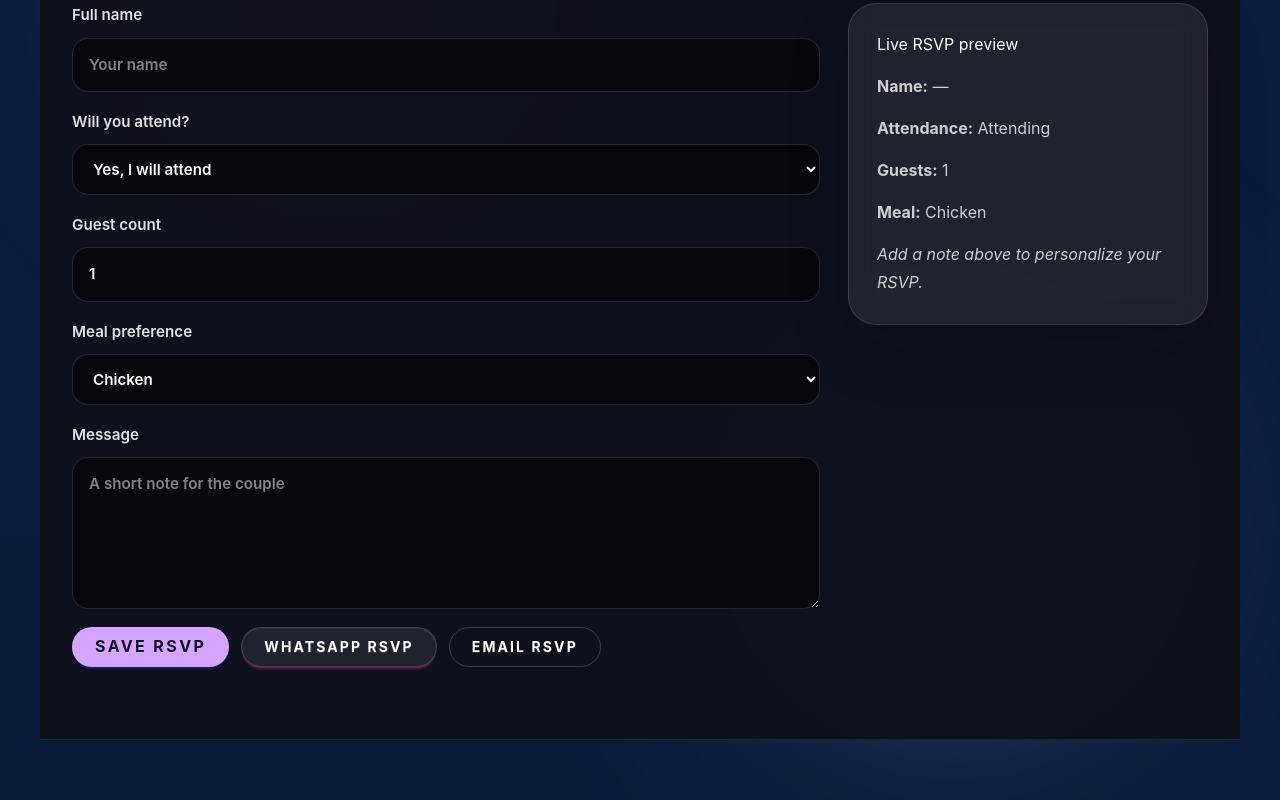
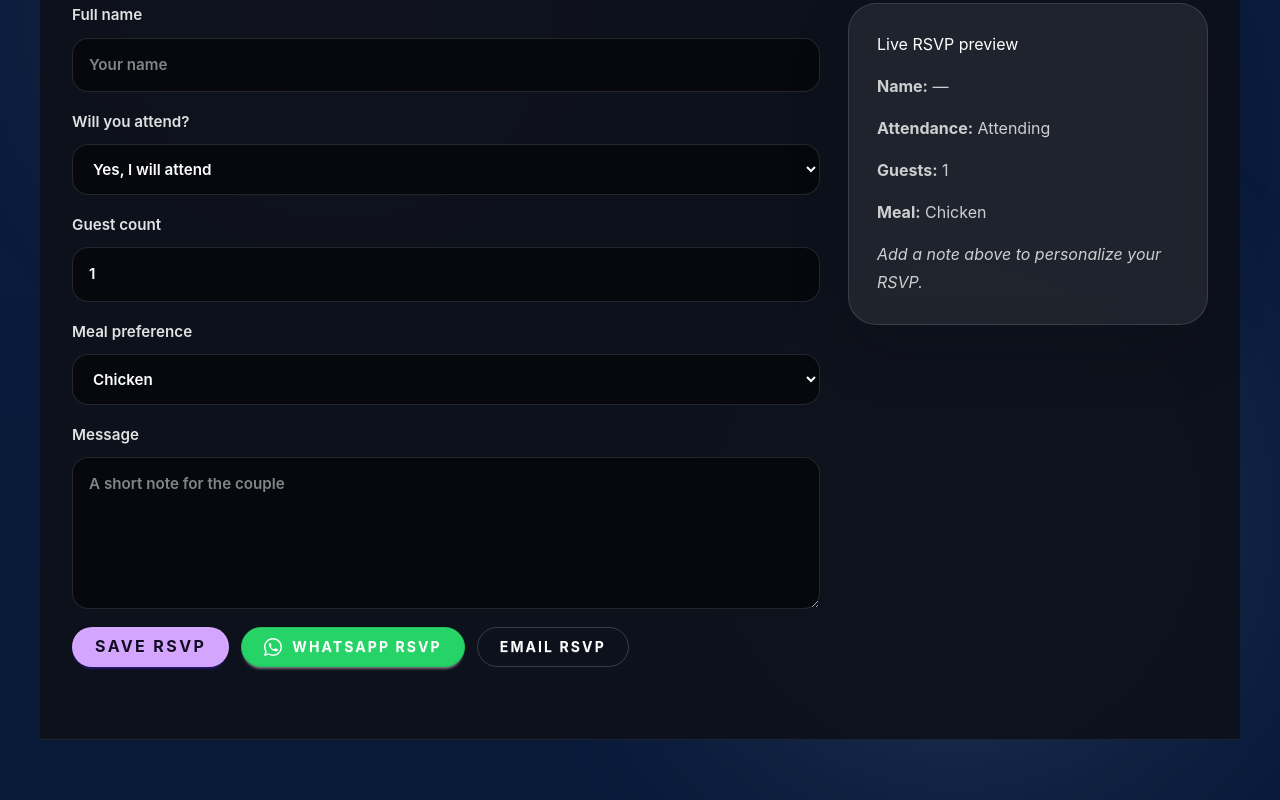
Before and after one commit to ELDRIN23/event-website, a React (Vite) app: page /wedding-demo in a window 1280 px wide. Shown: the part 1138-1938 px from the top of the page. Built offline with nearby package versions, Linux system fonts and the light colour scheme.

Commit message:
feat: add branded WhatsApp RSVP button with demo number and hint

```diff
--- a/src/demo.css
+++ b/src/demo.css
@@ -934,6 +934,25 @@ select:focus {
   font-weight: 600;
 }
 
+.btn-whatsapp {
+  background: #25d366;
+  color: #fff;
+  border-color: #1ebe5d;
+}
+
+.btn-whatsapp:hover,
+.btn-whatsapp:focus-visible {
+  background: #1ebe5d;
+  border-color: #17a852;
+}
+
+.rsvp-hint {
+  margin: 4px 0 0;
+  font-size: 0.82rem;
+  color: var(--text-muted);
+}
+
+
 .schedule-grid,
 .venue-grid,
 .info-grid,
--- a/src/pages/WeddingDemo.jsx
+++ b/src/pages/WeddingDemo.jsx
@@ -12,7 +12,7 @@ const defaultSettings = {
   accentColor: '#d4a5ff',
   secondaryColor: '#ffe3c0',
   heroBackground: 'https://picsum.photos/id/1015/1600/900',
-  whatsappNumber: '',
+  whatsappNumber: '919876543210', // demo number — replace in Customization panel
   emailAddress: '',
   musicUrl: '',
   gallery: [
@@ -740,7 +740,17 @@ export default function App() {
                 <button className="btn btn-primary" type="submit">
                   Save RSVP
                 </button>
-                <a className="btn btn-secondary" href={whatsappUrl} target="_blank" rel="noreferrer">
+                <a
+                  className="btn btn-whatsapp"
+                  href={whatsappUrl}
+                  target="_blank"
+                  rel="noreferrer"
+                  aria-label="Send RSVP via WhatsApp"
+                >
+                  {/* WhatsApp logo SVG */}
+                  <svg xmlns="http://www.w3.org/2000/svg" width="18" height="18" viewBox="0 0 32 32" fill="currentColor" aria-hidden="true">
+                    <path d="M16 0C7.163 0 0 7.163 0 16c0 2.827.74 5.484 2.035 7.789L0 32l8.418-2.007A15.93 15.93 0 0 0 16 32c8.837 0 16-7.163 16-16S24.837 0 16 0zm0 29.333a13.27 13.27 0 0 1-6.77-1.852l-.485-.29-5.002 1.193 1.216-4.868-.317-.5A13.266 13.266 0 0 1 2.667 16C2.667 8.636 8.636 2.667 16 2.667S29.333 8.636 29.333 16 23.364 29.333 16 29.333zm7.26-9.907c-.398-.199-2.357-1.163-2.722-1.296-.365-.133-.631-.199-.897.2-.266.398-1.03 1.296-1.263 1.562-.233.266-.465.3-.863.1-.398-.2-1.681-.619-3.2-1.977-1.183-1.056-1.981-2.36-2.213-2.758-.233-.4-.025-.616.175-.814.18-.179.398-.465.597-.698.2-.233.266-.399.399-.665.133-.266.067-.499-.033-.698-.1-.199-.897-2.162-1.23-2.96-.323-.776-.651-.671-.897-.683l-.765-.013c-.266 0-.698.1-.1065.499-.365.4-1.396 1.363-1.396 3.326s1.43 3.857 1.628 4.123c.2.266 2.814 4.297 6.817 6.025.953.412 1.696.658 2.275.842.956.305 1.826.262 2.514.159.767-.115 2.357-.964 2.69-1.895.333-.932.333-1.73.233-1.896-.1-.165-.366-.265-.764-.465z"/>
+                  </svg>
                   WhatsApp RSVP
                 </a>
                 <a className="btn btn-outline" href={emailUrl}>
@@ -748,6 +758,9 @@ export default function App() {
                 </a>
               </div>
 
+              {!settings.whatsappNumber && (
+                <p className="rsvp-hint">💡 Add your WhatsApp number in the <strong>Customize</strong> panel to enable direct WhatsApp RSVP.</p>
+              )}
               {feedback ? <p className="rsvp-feedback">{feedback}</p> : null}
             </form>
 
```
